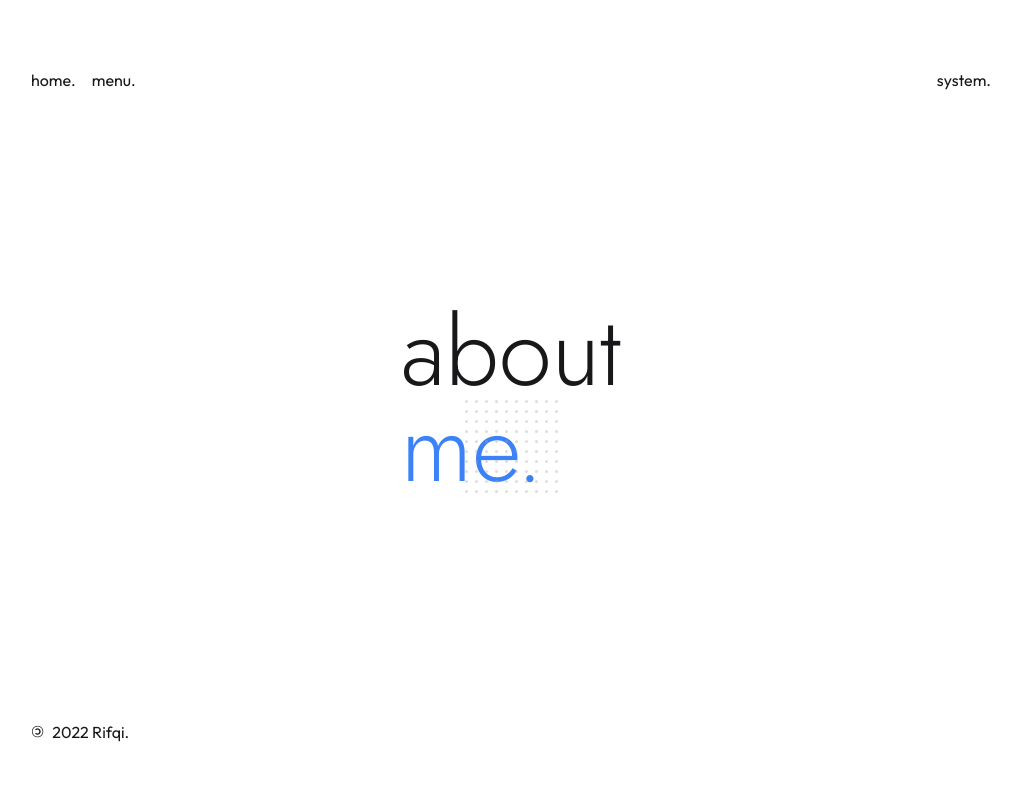
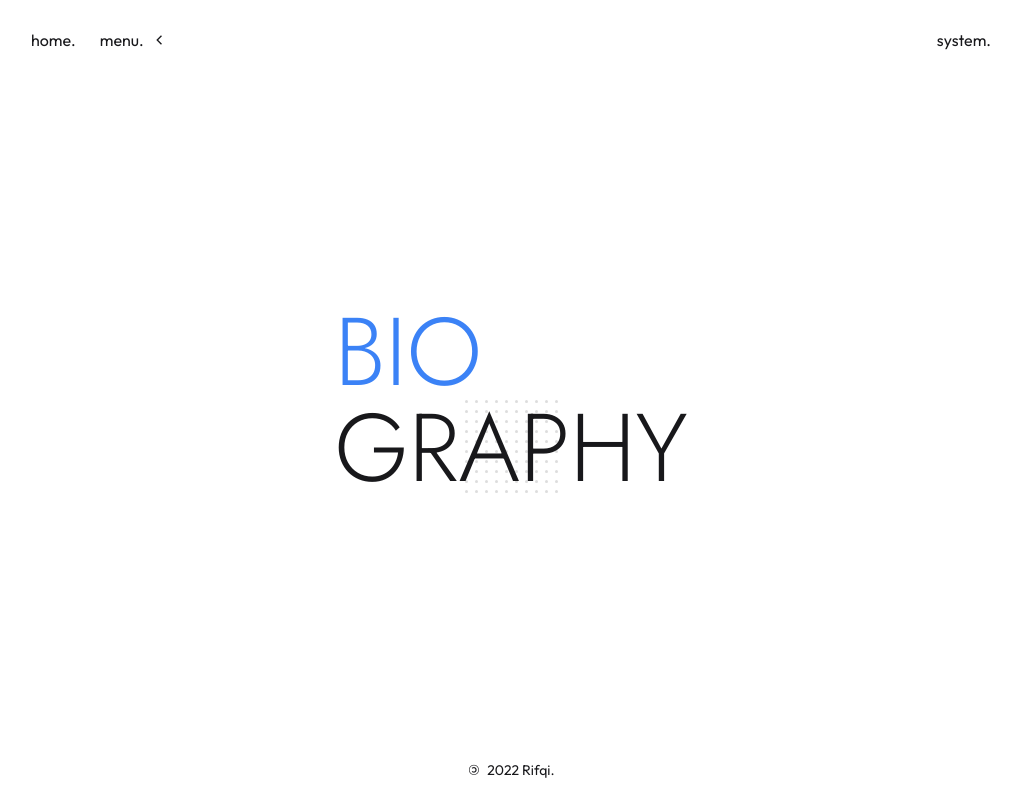
Before and after one commit to rifqirosyidi/minimal-portfolio, a Next.js app: page /about in a window 1280 px wide. Shown: the whole page, without its empty margins (129-1150 px from the left). Built offline with nearby package versions, Linux system fonts and the light colour scheme.

Commit message:
simplify header

```diff
--- a/components/layout/footer.js
+++ b/components/layout/footer.js
@@ -23,9 +23,9 @@ const Footer = () => {
     <>
       <div
         ref={menuRef}
-        className="flex items-center justify-between space-x-4 mx-40"
+        className="flex items-center justify-center space-x-4 mx-40"
       >
-        <p className="font-geometric flex items-center space-x-2">
+        <p className="font-geometric text-sm flex items-center justify space-x-2">
           <span className="rotate-180 inline-block">&copy;</span>
           <span>{new Date().getFullYear()} Rifqi.</span>
         </p>
--- a/components/layout/header.js
+++ b/components/layout/header.js
@@ -1,15 +1,11 @@
 import React, { useLayoutEffect, useState, useEffect, useRef } from "react";
 import { gsap } from "gsap";
-import { CgClose } from "react-icons/cg";
+import { CgChevronRight } from "react-icons/cg";
 import Link from "next/link";
 import Toggle from "../toggle/Toggle";
 import GridSvg from "../../assets/svg/GridSvg";
 
 let menus = [
-  {
-    name: "home",
-    href: "/",
-  },
   {
     name: "about",
     href: "/about",
@@ -32,12 +28,21 @@ const Header = () => {
   const leftMenuRef = useRef();
   const rightMenuRef = useRef();
 
-  const [isMenuOpen, setIsMenuOpen] = useState(false);
+  const listMenuRef = useRef();
+  const menuIconRef = useRef();
 
   const canUseDOM = typeof window !== "undefined";
   const useIsomorphicLayoutEffect = canUseDOM ? useLayoutEffect : useEffect;
 
   let tl = gsap.timeline({
+    defaults: { duration: 1.5, ease: "power1.inOut" },
+  });
+
+  let tl2 = gsap.timeline({
+    defaults: { duration: 1.5, ease: "power1.inOut" },
+  });
+
+  let tl3 = gsap.timeline({
     defaults: { duration: 1.5, ease: "power1.inOut" },
   });
 
@@ -47,67 +52,65 @@ const Header = () => {
       stagger: 0.2,
       y: -200,
     });
+
+    tl2.from(listMenuRef.current.children, {
+      opacity: 0,
+      stagger: 0.2,
+      y: 100,
+    });
+
+    tl3.from(menuIconRef.current, {
+      rotateZ: 180,
+      x: -15,
+    });
   }, []);
 
+  tl2.reversed(true);
+  tl3.reversed(true);
+
   const handleClick = () => {
-    setIsMenuOpen(true);
-  };
-
-  const handleClose = () => {
-    setIsMenuOpen(false);
+    tl3.reversed() ? tl3.play() : tl3.reverse();
+    tl2.reversed() ? tl2.play() : tl2.reverse();
   };
 
   return (
     <>
-      <header className="flex items-center h-40 mx-40 ">
+      <header className="flex items-center h-20 mx-40 ">
         <nav className="flex items-center justify-between w-full">
-          <div ref={leftMenuRef} className="flex items-center space-x-4">
+          <div ref={leftMenuRef} className="flex items-center space-x-6">
             <h2 className="font-geometric">
               <Link href="/">home.</Link>
             </h2>
-            <button type="button" onClick={handleClick}>
-              <p className="font-geometric">menu.</p>
-            </button>
+            <div className="relative">
+              <button type="button" onClick={handleClick}>
+                <div className="flex items-center justify-center space-x-6 font-geometric">
+                  <p>menu.</p>{" "}
+                  <div ref={menuIconRef}>
+                    <CgChevronRight />
+                  </div>
+                </div>
+              </button>
+              <div className={`absolute top-0 left-24  h-20  z-50`}>
+                <div
+                  ref={listMenuRef}
+                  className="flex space-x-6 font-geometric items-center"
+                >
+                  {menus.map((menu) => (
+                    <div className="cursor-pointer" key={menu.name}>
+                      <Link href={menu.href} passHref>
+                        <p className="">{menu.name}.</p>
+                      </Link>
+                    </div>
+                  ))}
+                </div>
+              </div>
+            </div>
           </div>
           <div ref={rightMenuRef}>
             <Toggle />
           </div>
         </nav>
       </header>
-
-      <div
-        className={`fixed top-0 left-0 min-h-screen text-zinc-900 bg-white dark:text-white dark:bg-zinc-900 w-screen z-50 transition duration-1000 transform translate-y-full ${
-          isMenuOpen && "translate-y-0"
-        }`}
-      >
-        <div className="grid grid-cols-5">
-          {menus.map((menu) => (
-            <div
-              key={menu.name}
-              className="min-h-screen w-full flex items-center justify-center transition-all ease-in-out duration-500 "
-            >
-              <Link href={menu.href} passHref>
-                <p className="font-geometric tracking-widest cursor-pointer transition-all duration-1000 ease-in-out hover:underline py-20 px-10 text-center">
-                  {menu.name}
-                </p>
-              </Link>
-            </div>
-          ))}
-        </div>
-        <div className="absolute bottom-1/4 right-1/4">
-          <GridSvg />
-        </div>
-        <div className="absolute top-1/4 left-1/4">
-          <GridSvg />
-        </div>
-        <button
-          type="button"
-          onClick={handleClose}
-          className="absolute left-0 bottom-20 right-0 mx-auto cursor-pointer"
-        >
-          <CgClose className="text-black dark:text-white mx-auto" />
-        </button>
-      </div>
     </>
   );
 };
--- a/components/layout/layout.js
+++ b/components/layout/layout.js
@@ -6,7 +6,7 @@ const Layout = ({ children }) => {
   return (
     <>
       <Header />
-      <main className="min-h-screen -mt-40 -mb-20">{children}</main>
+      <main className="min-h-screen -mt-20 -mb-10">{children}</main>
       <Footer />
     </>
   );
--- a/pages/about/index.js
+++ b/pages/about/index.js
@@ -28,67 +28,16 @@ const About = () => {
   return (
     <Layout>
       <div className="flex justify-center items-center min-h-screen">
-        <div className="absolute top-1/2 mx-auto">
+        <div className="absolute top-1/2 mx-auto -z-50">
           <GridSvg />
         </div>
         <div className="flex items-center justify-center ">
-          <p className="font-primary font-light md:text-2xl lg:text-7xl xl:text-8xl 2xl:text-[250px] 2xl:font-extralight">
-            about
+          <p className="font-primary font-light md:text-2xl lg:text-7xl xl:text-8xl 2xl:text-[250px] xl:font-light 2xl:font-extralight">
+            <span className="text-blue-500">BIO</span>
             <br />
-            <span className="text-blue-500">me.</span>
+            <span>GRAPHY</span>
           </p>
         </div>
-        {/* <p className="flex-1 max-w-[600px]">
-            <p className="font-geometric font-bold ">Skills.</p>
-            <p className="font-primary font-normal my-4">
-              Here&lsquo;s a list of my development skills:
-            </p>
-            <div className="grid grid-cols-4 gap-6">
-              <RiHtml5Fill className="text-primary text-4xl" />
-              <RiCss3Fill className="text-primary text-4xl" />
-              <SiJavascript className="text-primary text-4xl" />
-              <RiReactjsFill className="text-primary text-4xl" />
-              <RiGatsbyFill className="text-primary text-4xl" />
-              <SiGraphql className="text-primary text-4xl" />
-              <SiGit className="text-primary text-4xl" />
-              <SiPython className="text-primary text-4xl" />
-              <SiPhp className="text-primary text-4xl" />
-              <SiDjango className="text-primary text-4xl" />
-              <SiTailwindcss className="text-primary text-4xl" />
-              <SiMysql className="text-primary text-4xl" />
-              <SiNodedotjs className="text-primary text-4xl" />
-            </div>
-
-            <p className="font-primary font-normal my-4">
-              Here&lsquo;s a list of my design/multimedia skills:
-            </p>
-            <div className="grid grid-cols-4 gap-6">
-              <SiInkscape className="text-primary text-4xl" />
-              <SiGimp className="text-primary text-4xl" />
-              <SiFigma className="text-primary text-4xl" />
-              <SiKdenlive className="text-primary text-4xl" />
-            </div>
-          </p>
-
-        <div className="flex-1 max-w-[600px]">
-          <p className="font-geometric font-bold">Bio.</p>
-          <p className="font-primary font-normal text-justify">
-            Hi, I am Rifqi Rosyidi, i&lsquo;m {new Date().getFullYear() - 1998}.
-            While I'm a proficient Full-Stack Developer, my expertise is in
-            Front End Development Such as HTML/CSS, Responsive Design, UI
-            Design, React.js, Next.js, Gatsby.js.
-          </p>
-          <p className="font-primary font-normal text-justify my-5">
-            Currently learning and working on the following technologies:
-            Svelte.js, Three.js, and UI Design such as Figma, InkScape, Gimp.
-          </p>
-
-          <p className="font-geometric font-bold">Socials.</p>
-          <div className="flex items-center space-x-4 my-4">
-            <Socials />
-          </div>
-        </div>
-          */}
       </div>
     </Layout>
   );
--- a/pages/index.js
+++ b/pages/index.js
@@ -110,7 +110,7 @@ export default function Home() {
             <p ref={hiRef} className="font-geometric text-left p-2.5">
               hi, i am
             </p>
-            <h2 className="flex items-center space-x-10 font-primary text-left md:text-2xl lg:text-7xl xl:text-8xl 2xl:text-[250px] 2xl:font-extralight">
+            <h2 className="flex items-center space-x-10 font-primary text-left md:text-2xl lg:text-7xl xl:text-8xl xl:font-light 2xl:text-[250px] 2xl:font-extralight">
               <p className="text-blue-500" ref={firstNameRef}>
                 RIFQI{" "}
               </p>
--- a/pages/resume/index.js
+++ b/pages/resume/index.js
@@ -55,7 +55,7 @@ const Index = () => {
   }, []);
   return (
     <Layout>
-      <div className="py-40 min-h-screen">
+      <div className="py-20 min-h-screen">
         <div className="mx-40">
           <div ref={headingRef}>
             <h2 className="text-center font-geometric text-4xl font-bold ">
```
